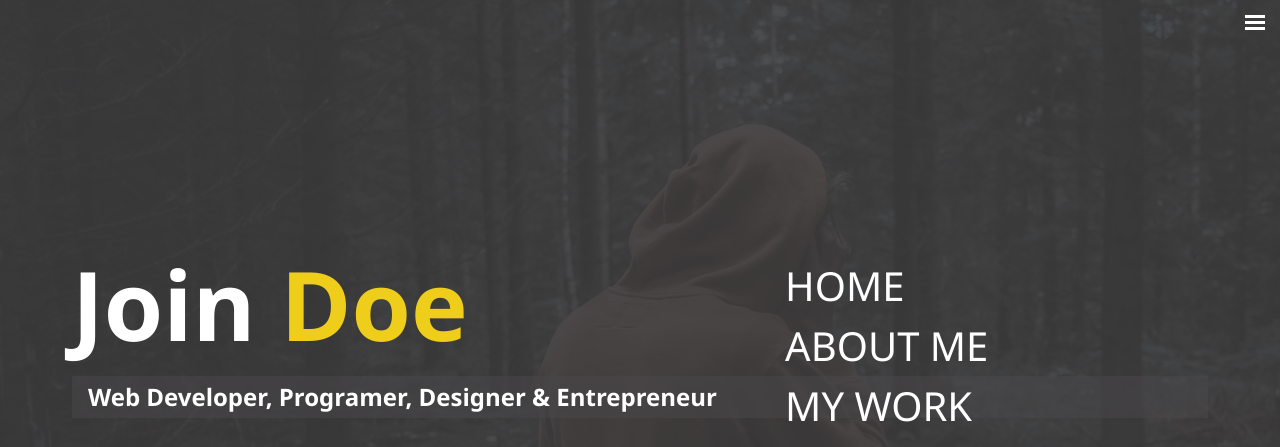
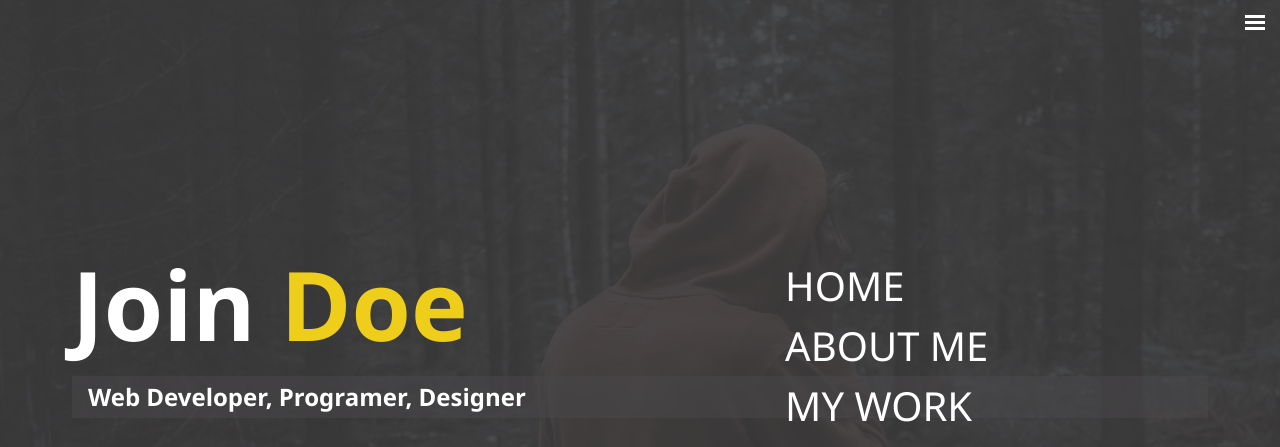
Before and after one commit to dung00apu/test-1, a plain HTML site: page index.html in a window 1280 px wide. Shown: the top 447 px of the page. Drawn offline with Linux system fonts and the light colour scheme.

Commit message:
test mot chut

```diff
--- a/index.html
+++ b/index.html
@@ -35,7 +35,7 @@
     <main id="home">
       <h1 class="lg-heading">Join <span class="text-sercondady">Doe</span></h1>
       <h2 class="small-heading">
-        web developer, programer, designer & entrepreneur
+        web developer, programer, designer
       </h2>
       <div class="icon">
         <a href=""><i class="fab fa-twitter fa-2x"></i></a>
```
